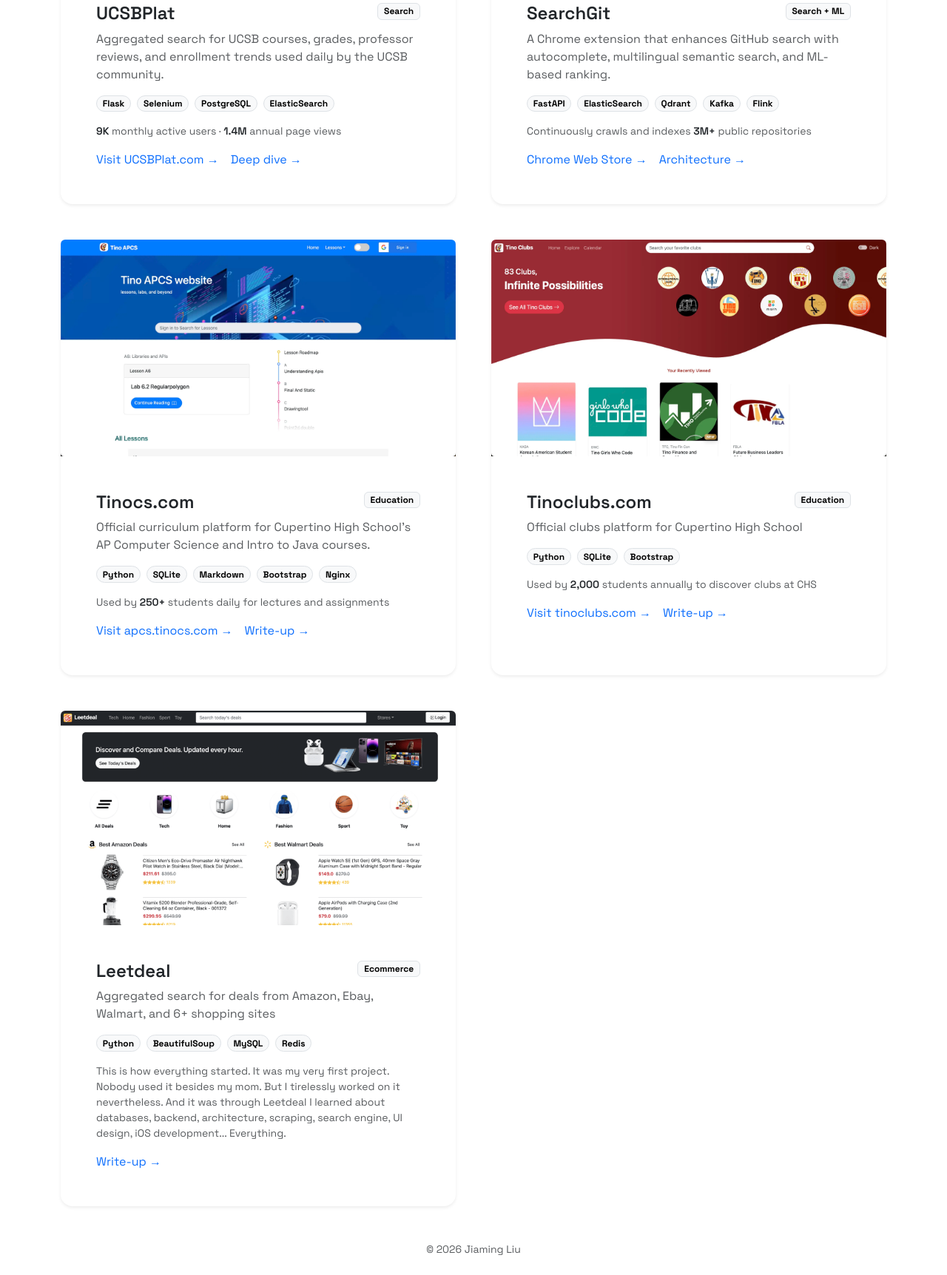
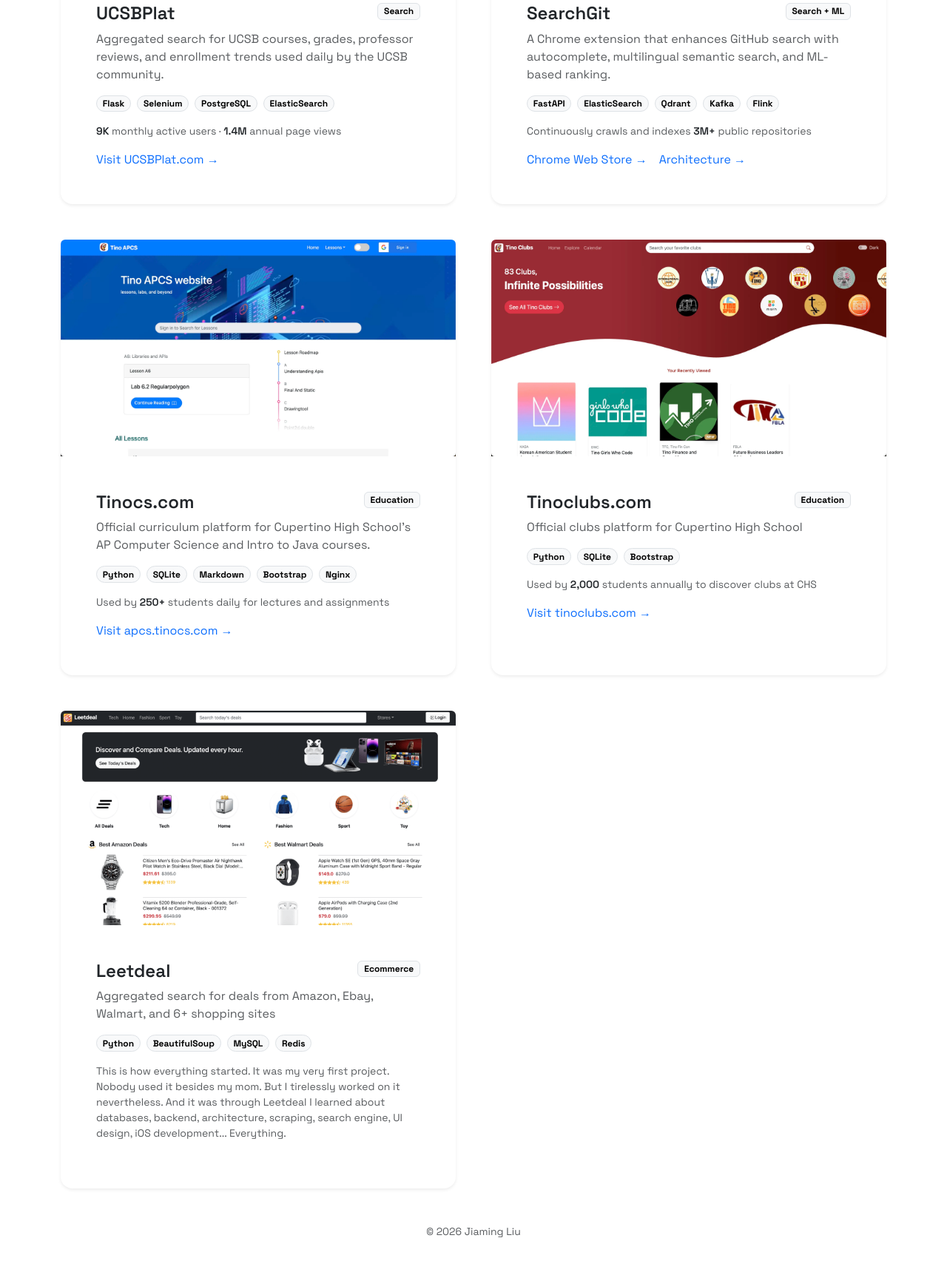
Before and after one commit to iamjiamingliu/iamjiamingliu.com, a Flask app: page /projects in a window 1280 px wide. Shown: the part 686-2410 px from the top of the page at 74% size. After the commit the page ends 2359 px from the top, so only its background shows below. Run offline with Flask 3, Linux system fonts and the light colour scheme; some libraries are stand-ins or nearby versions.

Commit message:
updates links

```diff
--- a/templates/projects.html
+++ b/templates/projects.html
@@ -69,9 +69,6 @@
                                    href="https://ucsbplat.com">
                                     Visit UCSBPlat.com →
                                 </a>
-                                <a class="link-primary text-decoration-none" href="[TO FILL OUT]">
-                                    Deep dive →
-                                </a>
                             </div>
                         </div>
                     </div>
@@ -118,7 +115,7 @@
                                    href="https://chromewebstore.google.com/detail/searchgit-typeahead-+-sem/akaelbkdkmbamiemfbhnkdenfdcccmga">
                                     Chrome Web Store →
                                 </a>
-                                <a class="link-primary text-decoration-none" href="[TO FILL OUT]">
+                                <a class="link-primary text-decoration-none" href="https://docs.google.com/presentation/d/1dWzCQy4XNiyev8W7bVxTXMVFu3zN9t4lgteJgCq5w-A/edit?usp=sharing" target="_blank">
                                     Architecture →
                                 </a>
                             </div>
@@ -167,9 +164,6 @@
                                    target="_blank">
                                     Visit apcs.tinocs.com →
                                 </a>
-                                <a class="link-primary text-decoration-none" href="[TO FILL OUT]">
-                                    Write-up →
-                                </a>
                             </div>
                         </div>
                     </div>
@@ -213,9 +207,6 @@
                                    target="_blank">
                                     Visit tinoclubs.com →
                                 </a>
-                                <a class="link-primary text-decoration-none" href="[TO FILL OUT]">
-                                    Write-up →
-                                </a>
                             </div>
                         </div>
                     </div>
@@ -257,9 +248,6 @@
                             </div>
 
                             <div class="d-flex flex-wrap gap-3">
-                                <a class="link-primary text-decoration-none" href="[TO FILL OUT]">
-                                    Write-up →
-                                </a>
                             </div>
                         </div>
                     </div>
```
Also changed, not shown: templates/index.html (+1 -7 lines).
